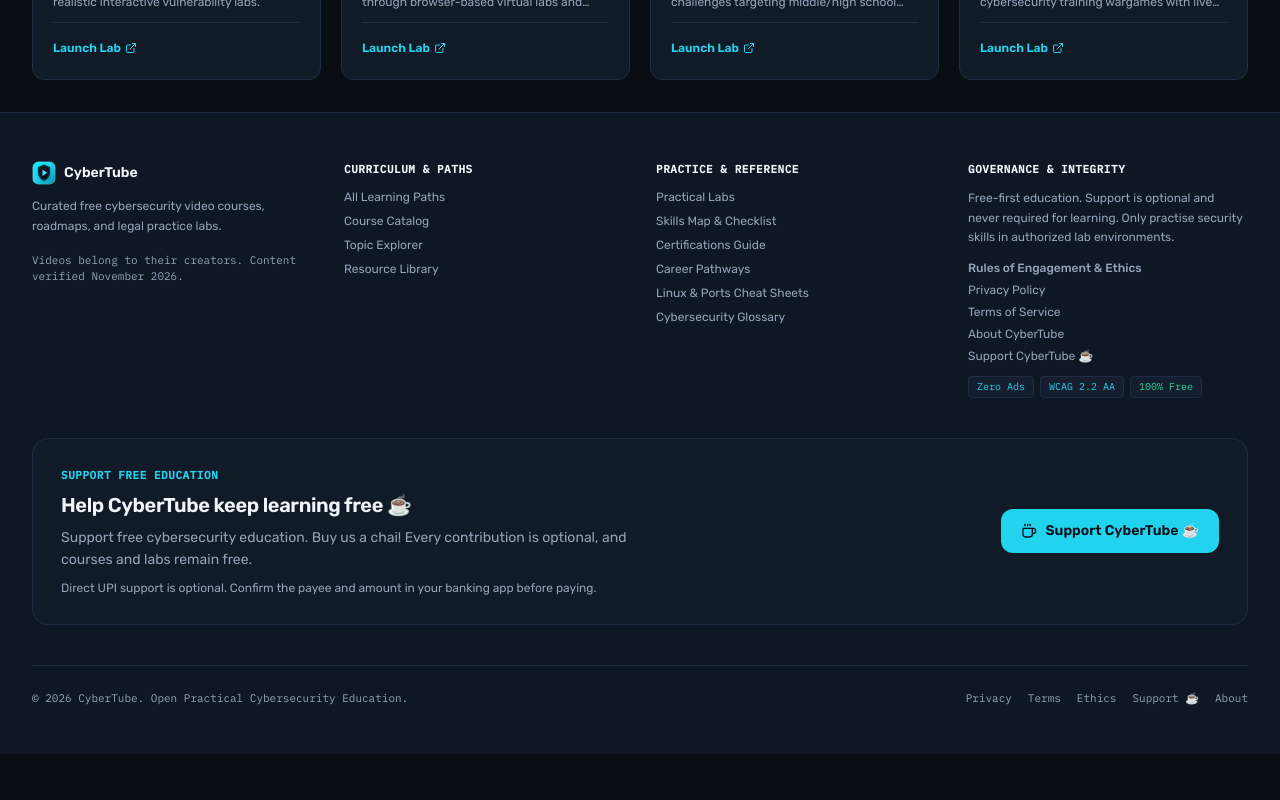
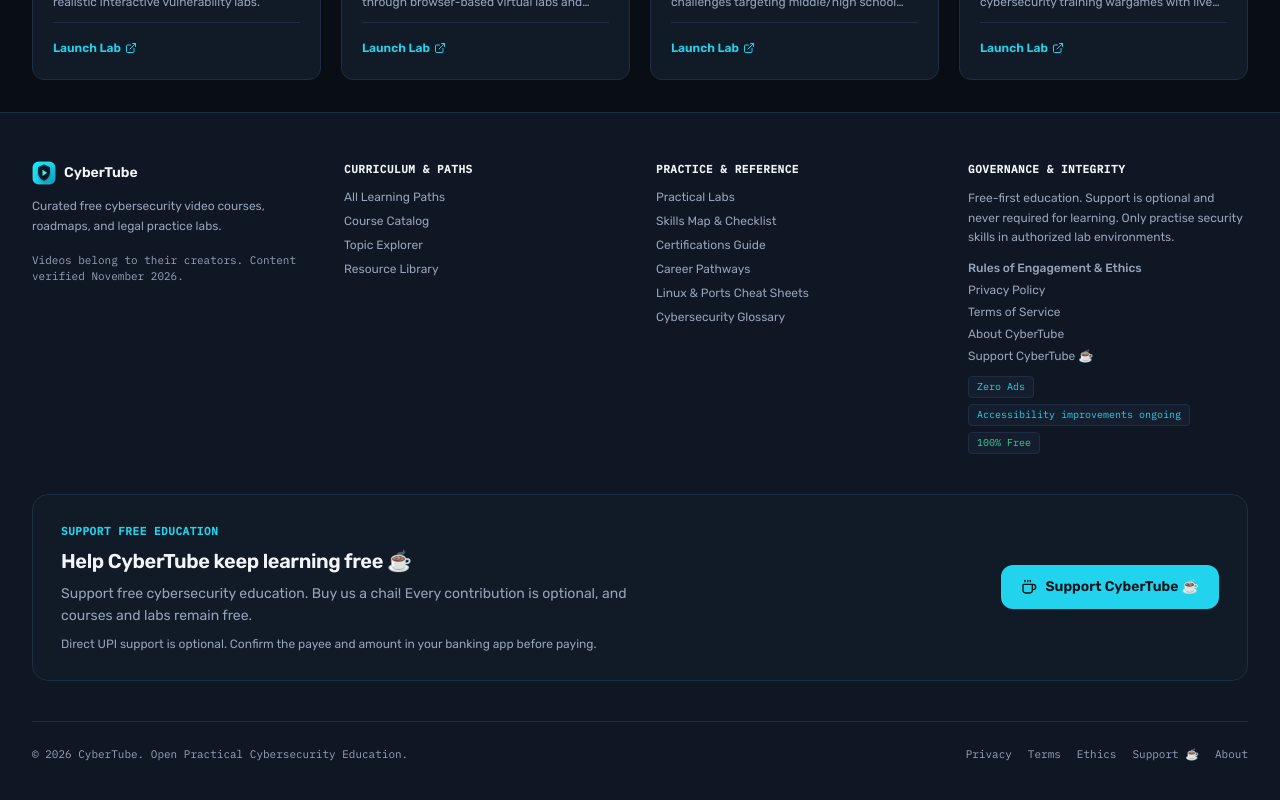
Before and after one commit to arun-codex/CyberTube, a Next.js app: page / in a window 1280 px wide. Shown: the part 2461-3261 px from the top of the page. Before the commit the page ends 3215 px from the top, so only its background shows below. Built offline with nearby package versions, Linux system fonts and the light colour scheme; no server answers.

Commit message:
fix(trust): remove unverified WCAG conformance claim from footer until independent audit

```diff
--- a/src/components/Footer.tsx
+++ b/src/components/Footer.tsx
@@ -132,7 +132,7 @@ export const Footer: React.FC = () => {
                 Zero Ads
               </span>
               <span className="px-2 py-0.5 rounded bg-[var(--surface-subtle)] border border-[var(--border)] text-[10px] font-mono text-[var(--accent-cyan)]">
-                WCAG 2.2 AA
+                Accessibility improvements ongoing
               </span>
               <span className="px-2 py-0.5 rounded bg-[var(--surface-subtle)] border border-[var(--border)] text-[10px] font-mono text-[var(--accent-emerald)]">
                 100% Free
```
